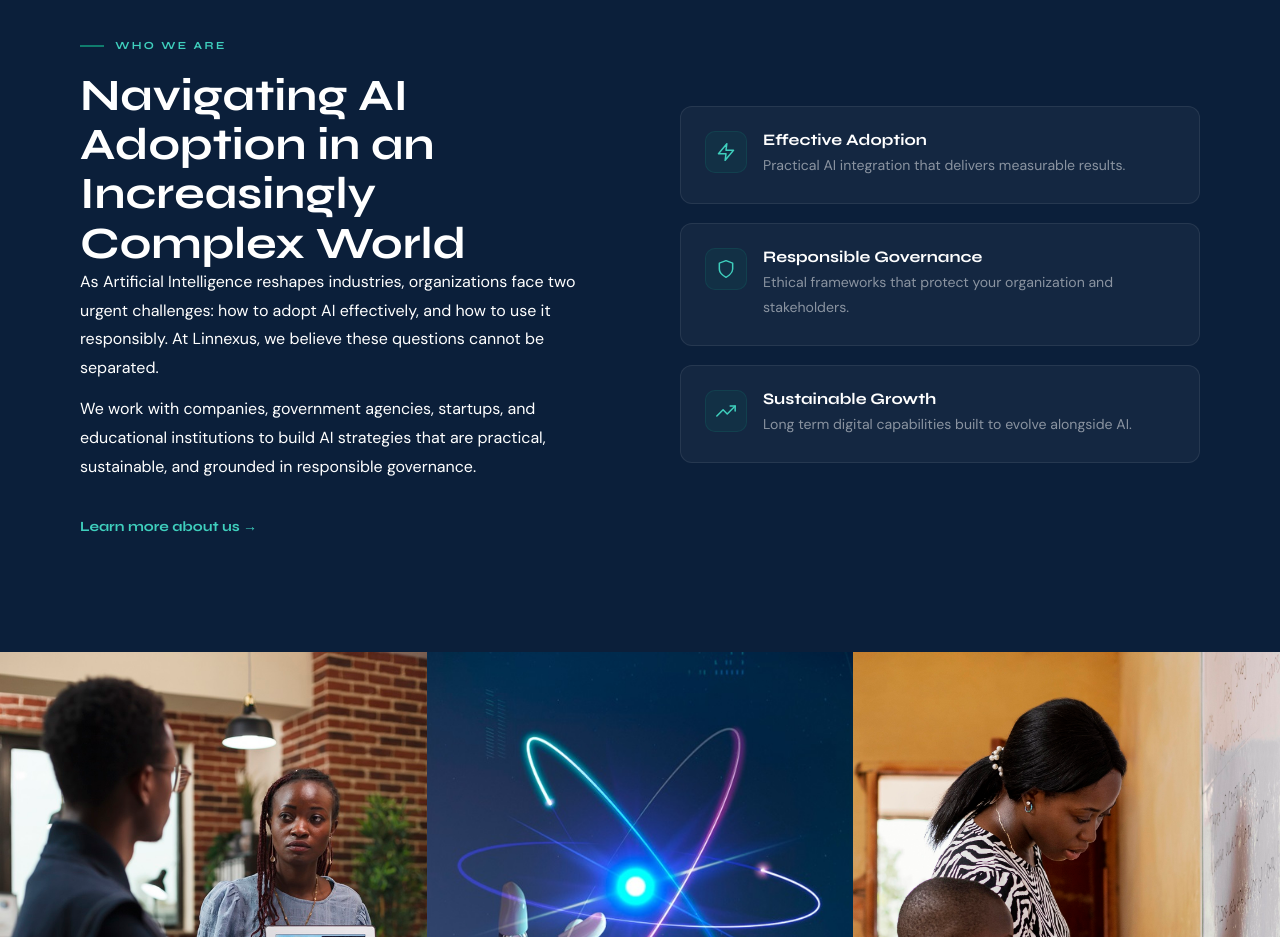
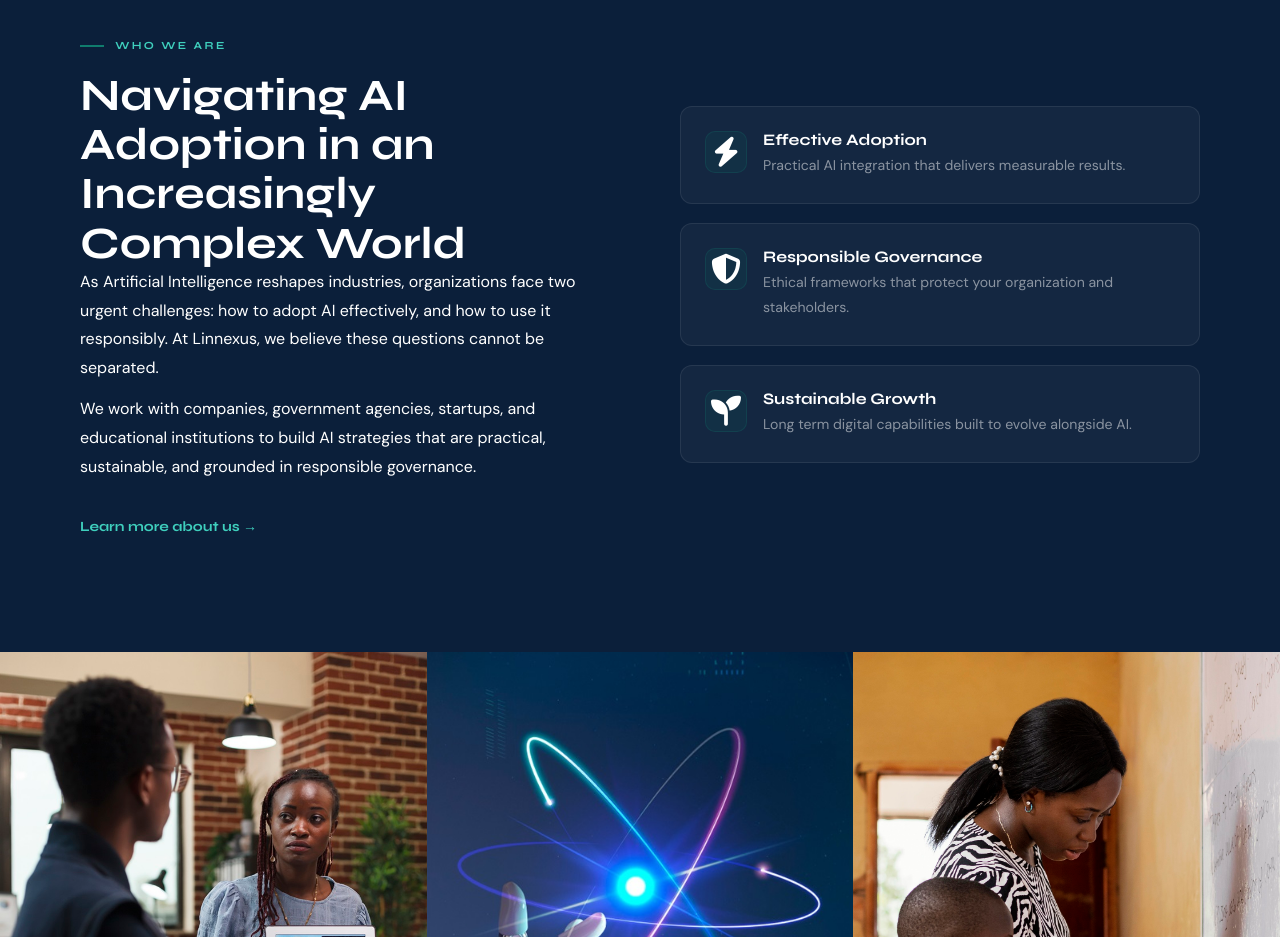
Before and after one commit to feranmiwilliamsl-cell/Linnexus, a plain HTML site: page index.html in a window 1280 px wide. Shown: the part 1120-2057 px from the top of the page. Drawn offline with Linux system fonts and the light colour scheme.

Commit message:
Replace SVG icons with FontAwesome icons (white, larger)

```diff
--- a/index.html
+++ b/index.html
@@ -11,6 +11,9 @@
     href="https://fonts.googleapis.com/css2?family=Syne:wght@400;600;700;800&family=DM+Sans:ital,opsz,wght@0,9..40,300;0,9..40,400;0,9..40,500;1,9..40,300&display=swap"
     rel="stylesheet" />
   <link rel="stylesheet" href="style.css" />
+  <link rel="stylesheet" href="https://cdnjs.cloudflare.com/ajax/libs/font-awesome/6.5.1/css/all.min.css"
+    integrity="sha512-DTOQO9RWCH3ppGqcWaEA1BIZOC6xxalwEsw9c2QQeAIftl+Vegovlnee1c9QX4TctnWMn13TZye+giMm8e2LwA=="
+    crossorigin="anonymous" referrerpolicy="no-referrer" />
   <!-- Favicon and Social Thumbnails -->
   <link rel="icon" type="image/png" href="images/logo.png" />
   <meta property="og:title" content="Linnexus Digital Solutions" />
@@ -105,31 +108,21 @@
         </div>
         <div class="reveal-r" style="display:flex;flex-direction:column;gap:1.2rem;">
           <div class="pillar">
-            <div class="p-icon"><svg width="20" height="20" viewBox="0 0 24 24" fill="none" stroke="#3FCFBD"
-                stroke-width="1.8" stroke-linecap="round" stroke-linejoin="round">
-                <polygon points="13 2 3 14 12 14 11 22 21 10 12 10 13 2" />
-              </svg></div>
+            <div class="p-icon"><i class="fa-solid fa-bolt" style="font-size: 30px; color: #ffffff;"></i></div>
             <div>
               <h4>Effective Adoption</h4>
               <p>Practical AI integration that delivers measurable results.</p>
             </div>
           </div>
           <div class="pillar">
-            <div class="p-icon"><svg width="20" height="20" viewBox="0 0 24 24" fill="none" stroke="#3FCFBD"
-                stroke-width="1.8" stroke-linecap="round" stroke-linejoin="round">
-                <path d="M12 22s8-4 8-10V5l-8-3-8 3v7c0 6 8 10 8 10z" />
-              </svg></div>
+            <div class="p-icon"><i class="fa-solid fa-shield-halved" style="font-size: 30px; color: #ffffff;"></i></div>
             <div>
               <h4>Responsible Governance</h4>
               <p>Ethical frameworks that protect your organization and stakeholders.</p>
             </div>
           </div>
           <div class="pillar">
-            <div class="p-icon"><svg width="20" height="20" viewBox="0 0 24 24" fill="none" stroke="#3FCFBD"
-                stroke-width="1.8" stroke-linecap="round" stroke-linejoin="round">
-                <polyline points="23 6 13.5 15.5 8.5 10.5 1 18" />
-                <polyline points="17 6 23 6 23 12" />
-              </svg></div>
+            <div class="p-icon"><i class="fa-solid fa-seedling" style="font-size: 30px; color: #ffffff;"></i></div>
             <div>
               <h4>Sustainable Growth</h4>
               <p>Long term digital capabilities built to evolve alongside AI.</p>
```
